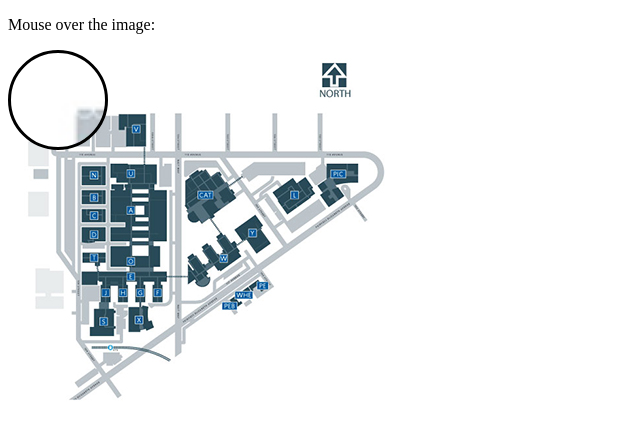
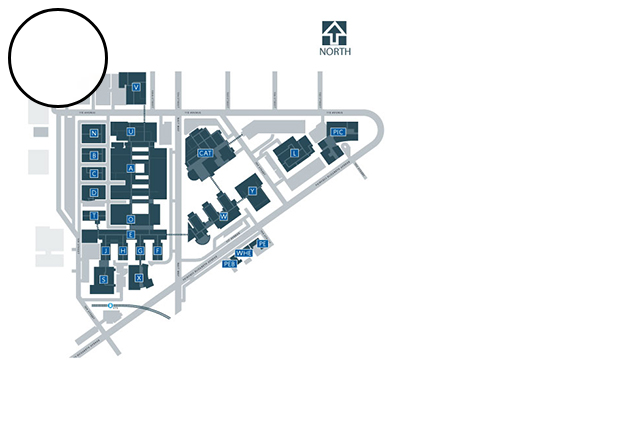
Before and after one commit to mschneider-nait/nait-map-magnify, a plain HTML site: page index.html in a window 1280 px wide. Shown: the whole page, without its empty margins (0-640 px from the left). Drawn offline with Linux system fonts and the light colour scheme.

Commit message:
Update index.html

```diff
--- a/index.html
+++ b/index.html
@@ -76,8 +76,6 @@ function magnify(imgID, zoom) {
 </head>
 <body>
 
-<p>Mouse over the image:</p>
-
 <div class="img-magnifier-container">
   <img id="myimage" src="https://github.com/mschneider-nait/nait-map-magnify/raw/master/nait-map-400.jpg" width="400" height="354">
 </div>
@@ -85,7 +83,7 @@ function magnify(imgID, zoom) {
 <script>
 /* Initiate Magnify Function
 with the id of the image, and the strength of the magnifier glass:*/
-magnify("myimage", 3);
+magnify("myimage", 4);
 </script>
 
 </body>
```
